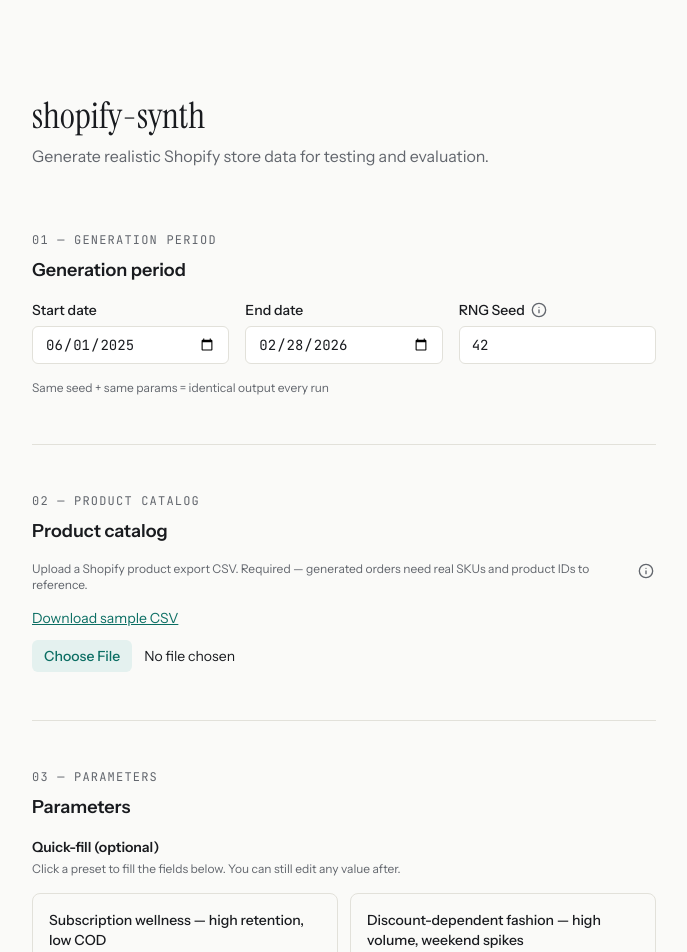
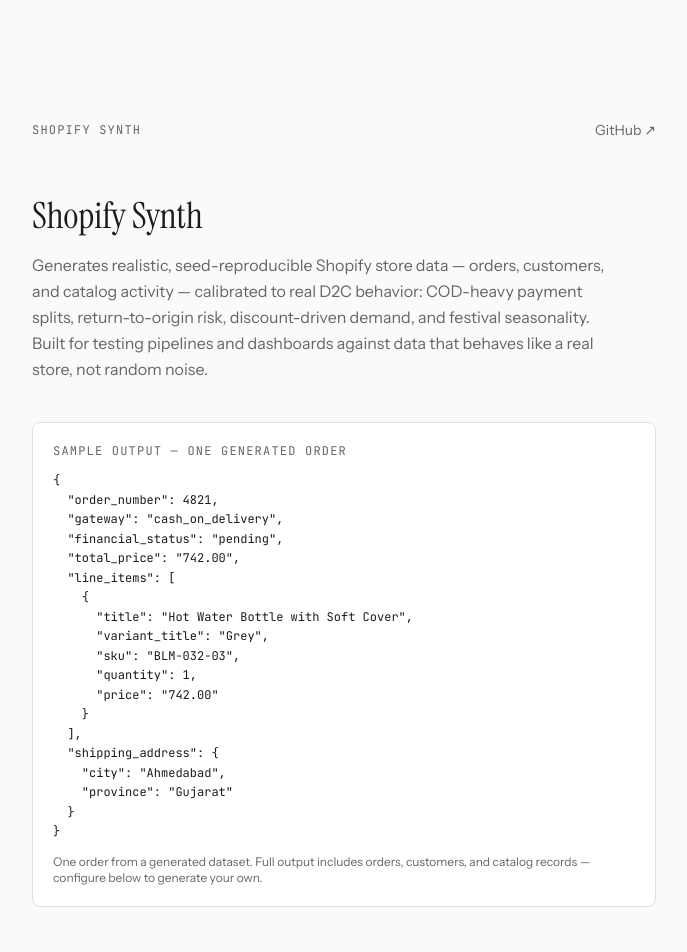
Before and after one commit to piyushwadhwa25/shopify-synth, a Next.js app: page / in a window 1280 px wide. Shown: the top 952 px of the page, without its empty margins (296-983 px from the left). Built offline with nearby package versions, Linux system fonts and the light colour scheme.

Commit message:
header, hero sample-output panel, intro copy, footer; display name → Shopify Synth

```diff
--- a/src/app/layout.tsx
+++ b/src/app/layout.tsx
@@ -25,7 +25,7 @@
 });
 
 export const metadata: Metadata = {
-  title: "shopify-synth",
+  title: "Shopify Synth",
   description: "Generate realistic Shopify store data for testing and evaluation",
 };
 
--- a/src/app/page.tsx
+++ b/src/app/page.tsx
@@ -84,10 +84,61 @@
   return (
     <div className="min-h-full bg-paper text-ink font-sans">
       <main className="mx-auto max-w-2xl px-6 py-16 md:py-24">
-        <h1 className="mb-2 font-display text-4xl text-ink">shopify-synth</h1>
-        <p className="mb-16 font-sans text-ink-muted">
-          Generate realistic Shopify store data for testing and evaluation.
+        <header className="mb-8 flex items-center justify-between py-6">
+          <span className="font-mono text-xs tracking-widest text-ink-muted">
+            SHOPIFY SYNTH
+          </span>
+          <a
+            href="https://github.com/piyushwadhwa25/shopify-synth"
+            target="_blank"
+            rel="noopener noreferrer"
+            className="font-sans text-sm text-ink-muted transition-colors hover:text-signal"
+          >
+            GitHub ↗
+          </a>
+        </header>
+
+        <h1 className="mb-4 font-display text-4xl">Shopify Synth</h1>
+        <p className="mb-10 max-w-xl font-sans leading-relaxed text-ink-muted">
+          Generates realistic, seed-reproducible Shopify store data — orders,
+          customers, and catalog activity — calibrated to real D2C behavior:
+          COD-heavy payment splits, return-to-origin risk, discount-driven
+          demand, and festival seasonality. Built for testing pipelines and
+          dashboards against data that behaves like a real store, not random
+          noise.
         </p>
+
+        <div className="mb-16 rounded-lg border border-line bg-white p-5">
+          <div className="mb-3 font-mono text-xs tracking-widest text-ink-muted">
+            SAMPLE OUTPUT — ONE GENERATED ORDER
+          </div>
+          <pre className="overflow-x-auto font-mono text-xs leading-relaxed text-ink">
+{`{
+  "order_number": 4821,
+  "gateway": "cash_on_delivery",
+  "financial_status": "pending",
+  "total_price": "742.00",
+  "line_items": [
+    {
+      "title": "Hot Water Bottle with Soft Cover",
+      "variant_title": "Grey",
+      "sku": "BLM-032-03",
+      "quantity": 1,
+      "price": "742.00"
+    }
+  ],
+  "shipping_address": {
+    "city": "Ahmedabad",
+    "province": "Gujarat"
+  }
+}`}
+          </pre>
+          <p className="mt-3 font-sans text-xs text-ink-muted">
+            One order from a generated dataset. Full output includes orders,
+            customers, and catalog records — configure below to generate your
+            own.
+          </p>
+        </div>
 
         <section>
           <div className="mb-2 font-mono text-xs tracking-widest text-ink-muted">
@@ -194,6 +245,18 @@
             </section>
           </>
         )}
+
+        <footer className="mt-24 flex items-center justify-between border-t border-line pt-8 font-sans text-xs text-ink-muted">
+          <span>MIT licensed</span>
+          <a
+            href="https://github.com/piyushwadhwa25/shopify-synth"
+            target="_blank"
+            rel="noopener noreferrer"
+            className="transition-colors hover:text-signal"
+          >
+            View source on GitHub ↗
+          </a>
+        </footer>
       </main>
     </div>
   );
```
